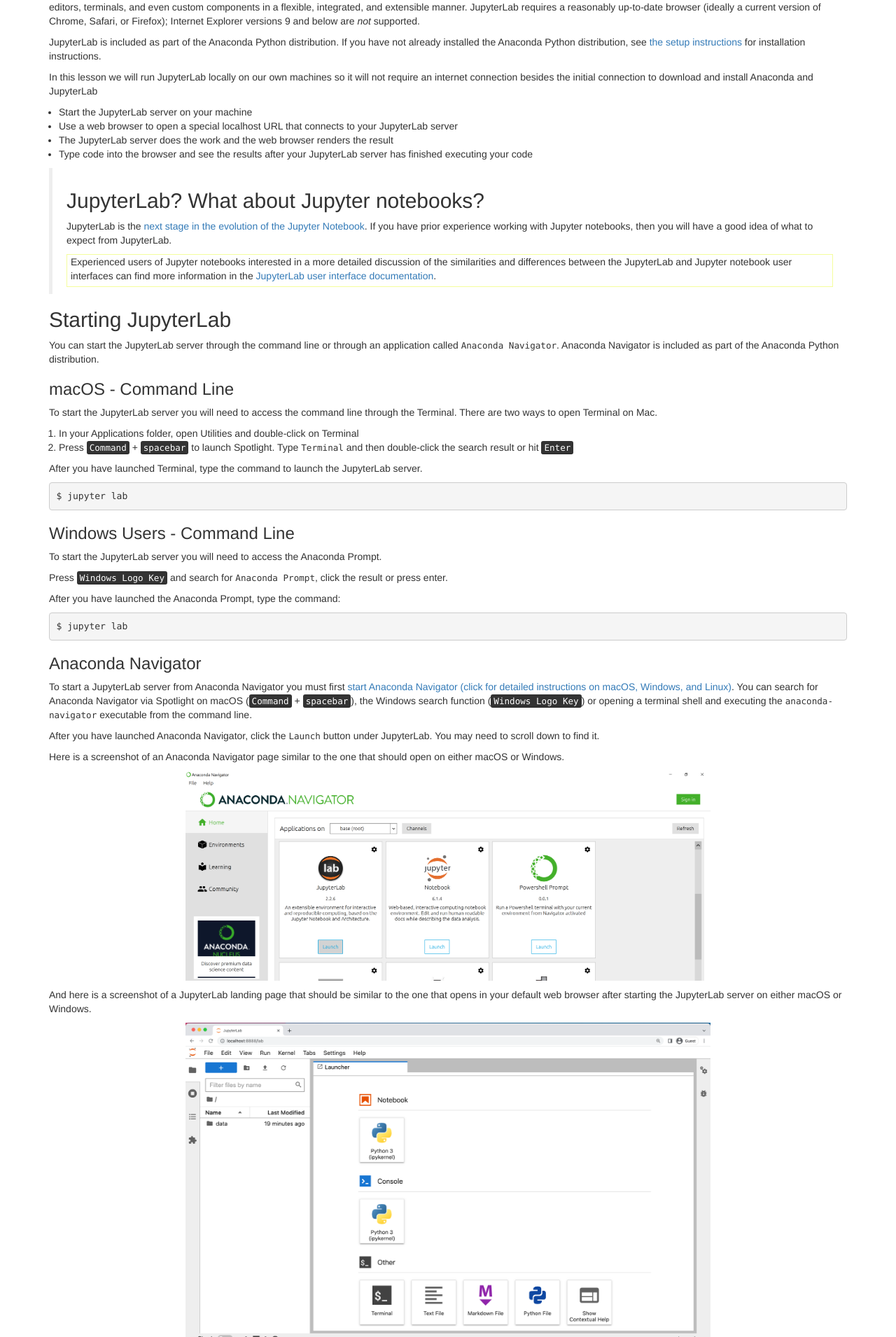
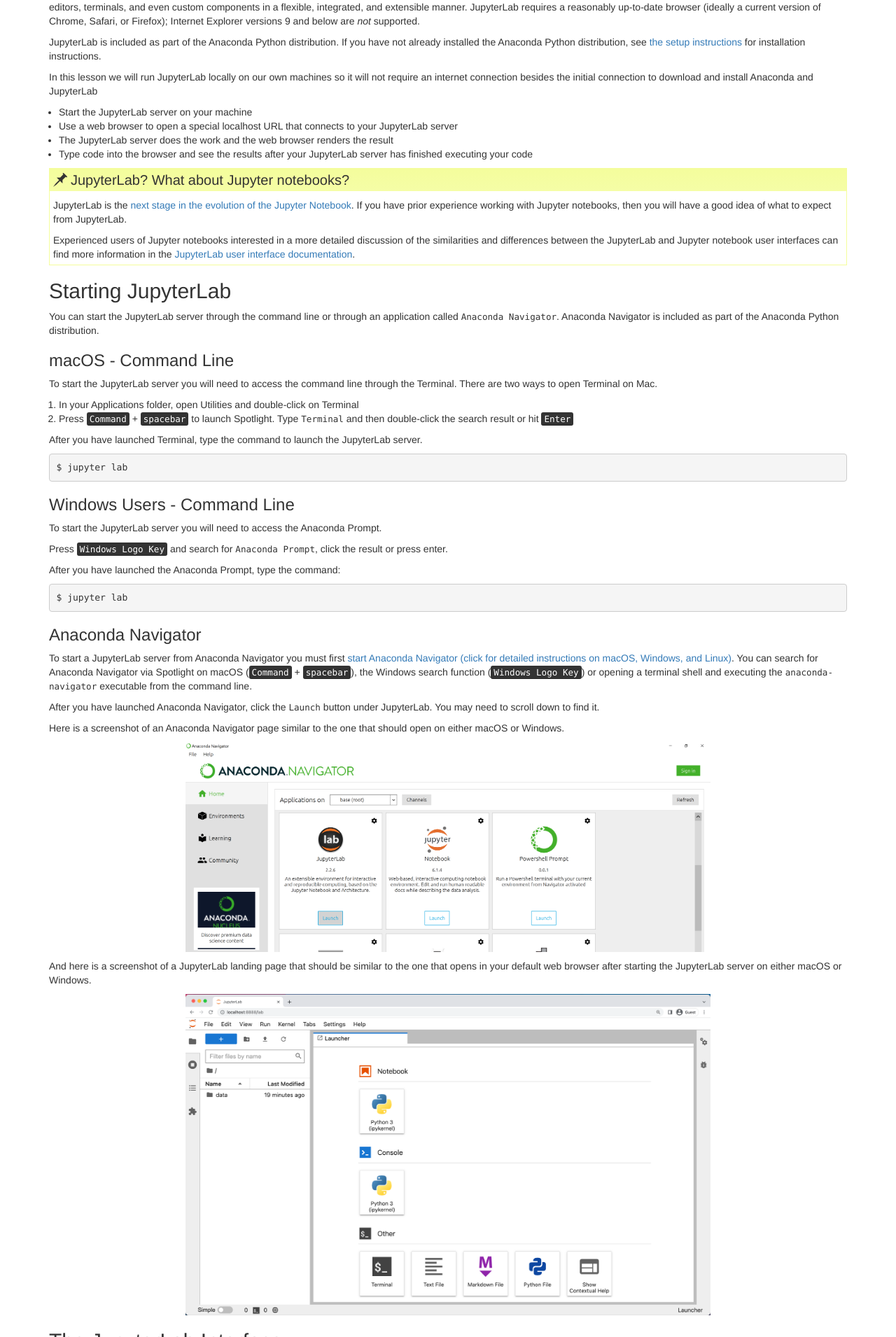
Before and after one commit to mesfind/python-basic, a Jekyll site: the page built from _episodes/00-run-quit.md, in a window 1280 px wide. Shown: the part 820-2730 px from the top of the page at 70% size. Built offline with Jekyll 4.4.1, drawn with Linux system fonts in a browser that asks for light colours.

Commit message:
update the callout

```diff
--- a/_episodes/00-run-quit.md
+++ b/_episodes/00-run-quit.md
@@ -66,7 +66,7 @@
 > Experienced users of Jupyter notebooks interested in a more detailed discussion of the similarities and differences
 > between the JupyterLab and Jupyter notebook user interfaces can find more information in the
 [JupyterLab user interface documentation][jupyterlab-ui].
-> {: .callout}
+{: .callout}
 
 
 ## Starting JupyterLab
@@ -158,7 +158,7 @@
 > Using other Jupyter [kernels for other programming languages](https://github.com/jupyter/jupyter/wiki/Jupyter-kernels) would let us
 > write and execute code in other programming languages in the same JupyterLab interface, like R, Java, Julia, Ruby, JavaScript, Fortran,
 etc.
-> {: .callout}
+{: .callout}
 
 
 A screenshot of the default Menu Bar is provided below.
```
